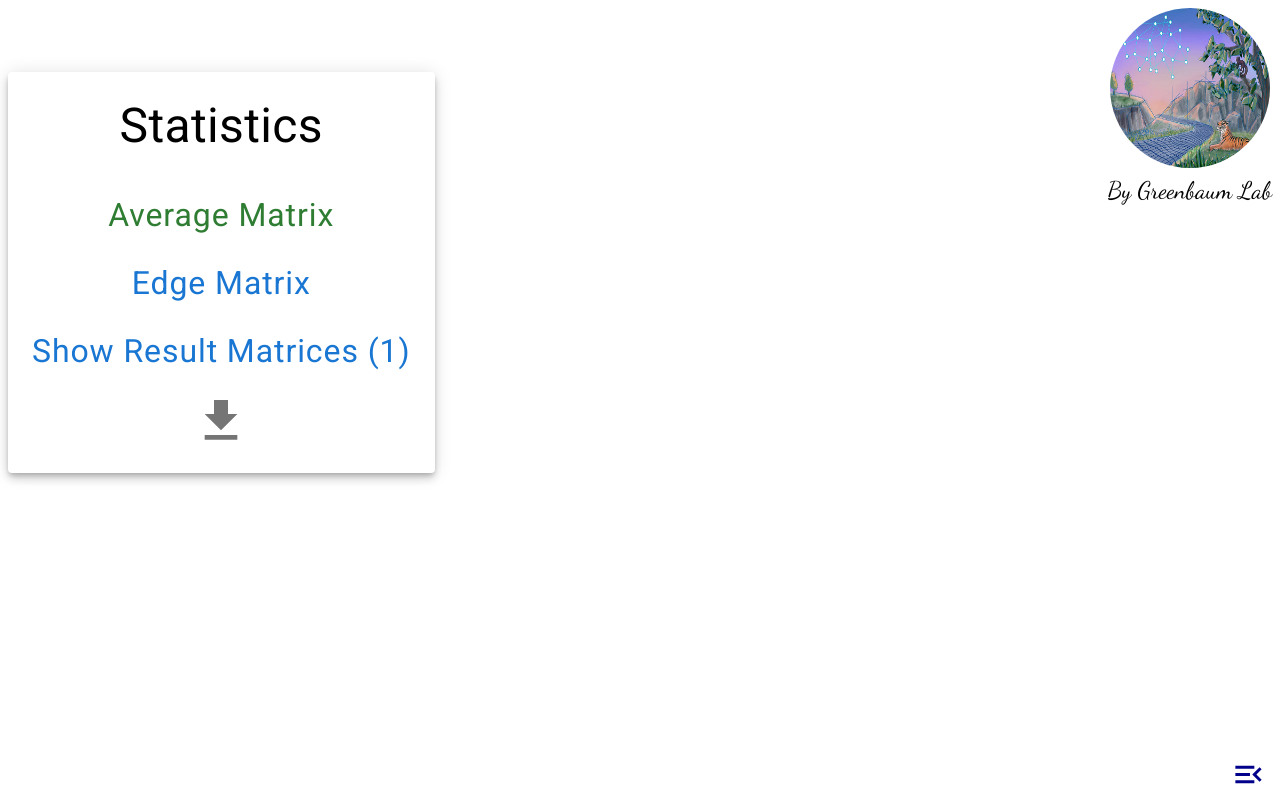
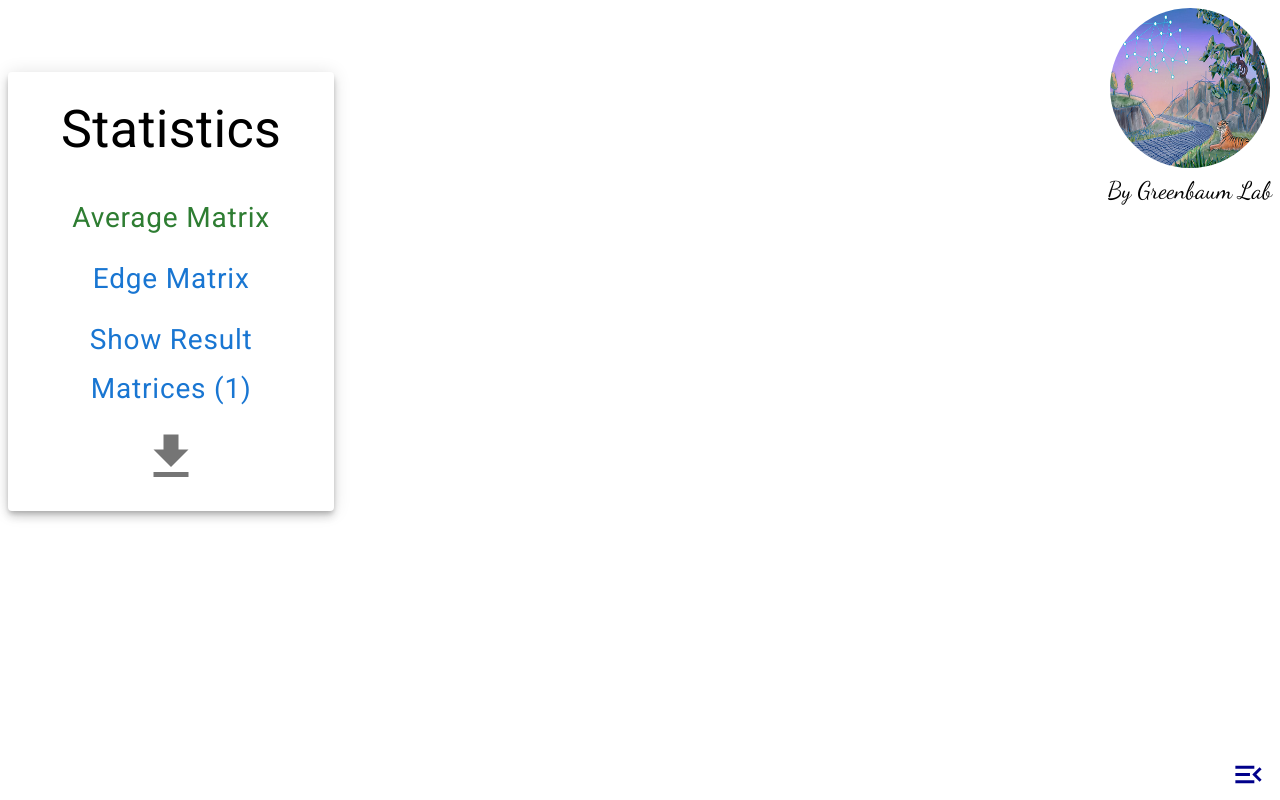
Before and after one commit to Eyal708/WebApplication, a React (Create React App) app: page /Statistics in a window 1280 px wide. Built offline with nearby package versions, Linux system fonts and the light colour scheme.

Commit message:
- Changed both download and upload icons.
- Added the section 'Code' to the 'About Our    Software' page.

- Fixed some indentation and made some files look cleaner.

```diff
--- a/src/AboutPage.jsx
+++ b/src/AboutPage.jsx
@@ -133,6 +133,20 @@ const About = () => {
               </Typography>
             </Grid>
             <Grid item>
+              <Typography variant="h4" id="code" color="GrayText">
+                Code
+              </Typography>
+            </Grid>
+
+            <Grid item>
+              <Typography color="darkslategrey" style={{maxWidth:"70%", wordWrap:"break-word"}}>
+                The software is based on code available as a
+                <a href="https://pypi.org/project/population-structure/" target="_blank" rel="noopener noreferrer"> Python package.</a> You can also
+                find the code in a <a href="https://github.com/Eyal708/population_structure_package" target="_blank" rel="noopener noreferrer">GitHub repository.</a>
+              </Typography>
+            </Grid>
+
+            <Grid item>
               <Typography variant="h4" id="references" color="GrayText">
                 References
               </Typography>
@@ -161,9 +175,9 @@ const About = () => {
                 This software was developed at <a href="https://greenbaumlab.com" target="_blank" rel="noopener noreferrer">Greenbaum Lab</a> by:
                 <ul>
                   <li>Eyal Haluts</li>
-      <li>Keith Harris</li>
                   <li>Gili Greenbaum</li>
                 </ul>
+                With the assistance of Keith Harris.  <br/>
                 For any questions, you can send an email to: <a href="mailto:eyal.haluts@mail.huji.ac.il">eyal.haluts@mail.huji.ac.il</a>
               </Typography>
             </Grid>
--- a/src/InputMatrixForm.jsx
+++ b/src/InputMatrixForm.jsx
@@ -6,7 +6,7 @@ import { Checkbox, FormControlLabel } from '@material-ui/core';
 import { Grid,  TextField, ButtonGroup} from '@material-ui/core';
 import Button from '@mui/material/Button';
 import InputMatrix from './InputMatrix';
-import CloudUploadIcon from '@material-ui/icons/CloudUpload';
+import CloudUploadIcon from '@mui/icons-material/Upload'
 import { makeStyles } from '@material-ui/core/styles';
 import { Tooltip, IconButton} from '@material-ui/core';
 import InfoOutlinedIcon from '@material-ui/icons/InfoOutlined';
@@ -118,7 +118,7 @@ function InputMatrixForm({onSubmit, inputMatrixSize, setInputMatrixSize, isFst,
           }
           // check if matrix size is 2 or more
           if (matrix.length < 2) {
-            alert('Matrix size must be at least 2');
+            alert('Matrix size must be at least 2X2');
             return;
           }
           setFileName(file.name);
--- a/src/MigrationToFst.jsx
+++ b/src/MigrationToFst.jsx
@@ -15,6 +15,7 @@ export default function MigrationToFst() {
       <InlineMath math="F_{st}" />
     </>
   );
+
   return <TransformationPage inputMatrixType="Migration" cardTitle =
                             {cardTitle} cardImage = {FstImage} cardDescription={migrationExplanation} />
 }
--- a/src/NewApp.jsx
+++ b/src/NewApp.jsx
@@ -7,6 +7,7 @@ import AboutPage from "./AboutPage";
 import { useState } from "react";
 export default function NewApp() {
     const [resultMatrices, setResultMatrices] = useState([]);
+
     return (
       <div>
       <BrowserRouter basename="/">
--- a/src/ScrollMenu.jsx
+++ b/src/ScrollMenu.jsx
@@ -9,7 +9,7 @@ import './index.css';
 const useStyles = makeStyles((theme) => ({
   menu: {
     position: 'fixed',
-    top: '30vmin', // Adjust based on your logo's position
+    top: '28vh', // Adjust based on your logo's position
     right: '1vmin',
     display: 'flex',
     flexDirection: 'column',
@@ -50,6 +50,7 @@ const ScrollMenu = () => {
     { id: 'setting', label: 'Setting' },
     { id: 'migrationToFst', label: <>Migration <span style={{ marginLeft: '5px' }}></span>{rightArrow}<span style={{ marginRight: '5px' }}></span><InlineMath math="F_{st}" /></> },
     { id: 'fstToMigration', label: <><InlineMath math="F_{st}" /> <span style={{ marginLeft: '5px' }}></span>{rightArrow}<span style={{ marginRight: '5px' }}></span> Migration </> },
+    { id: 'code', label: 'Code'},
     { id: 'references', label: 'References' },
     { id: 'credits', label: 'Credits' },
   ];
--- a/src/Statistics.jsx
+++ b/src/Statistics.jsx
@@ -17,20 +17,7 @@ import JSZip from 'jszip';
 import {CLIP_LOADER} from './constants';
 import Typography from '@material-ui/core/Typography';
 function StatisticsPage(){
-    //result matrices is any array of 2d arrays representing squared matrices.
-    // This page should disaply the matrix which is the average of all the matrices in the array.
-    // When hovered over a cell, the user should see the standard deviation of the values in that cell.
-    // The user should also be able to download the average matrix as a csv file.
 
-    // The average matrix should be calculated as follows:
-    // For each cell in the matrix, calculate the average of the values in that cell across all matrices
-    // in the array.
-    // The standard deviation of the values in a cell should be calculated as follows:
-    // For each matrix in the array, calculate the difference between the value in the cell and the average
-    // value in that cell. Square this difference. Sum all these squared differences. Divide by the number of
-    // matrices in the array. Take the square root of this value.
-    // The standard deviation should be displayed to 2 decimal places.
-    // The average matrix should be displayed to 2 decimal places.
     const [resultMatrices, setResultMatrices] = useState([]); // An array of 2d arrays representing squared matrices
     const [averageMatrix, setAverageMatrix] = useState([]);
     const [edgeMatrix, setEdgeMatrix] = useState([]); // Will show in how many matrices the edge exists
@@ -170,6 +157,8 @@ function StatisticsPage(){
             top: '9vmin',
             left: '1vmin',
             display: 'flex',
+            minWidth: '23vw',
+            maxWidth: '23vw',
             flexDirection: 'column',
             backgroundColor: 'white', // Optional: Add background color to the menu for better visibility
             padding: theme.spacing(2), // Optional: Add some padding around the menu items
@@ -179,7 +168,7 @@ function StatisticsPage(){
 
         title: {
             marginBottom: theme.spacing(2), // Space between title and first menu item
-            fontSize: '6vmin', // Increase font size for bigger headline
+            fontSize: '6.5vmin', // Increase font size for bigger headline
             color: 'black', // Change color, example uses Material-UI's primary color
             fontFamily: 'Roboto, sans-serif', // Correct font family
             align:"center"
@@ -187,7 +176,7 @@ function StatisticsPage(){
 
         menuItem: {
             margin: theme.spacing(2),
-            fontSize: '4vmin', // Correct font size
+            fontSize: '3.5vmin', // Correct font size
             fontFamily: 'Roboto, sans-serif', // Correct font family
             '&:hover': {
             cursor: 'pointer',
@@ -214,7 +203,7 @@ function StatisticsPage(){
 
                 <Grid item>
                 {buttonClicked === 2 && (
-                <ButtonGroup disableElevation orientation="horizontal" color="success" variant="text" size="small" style={{ border: 'none', backgroundColor: 'transparent' }}>
+                <ButtonGroup disableElevation orientation="horizontal" color="success" variant="text" size="small" style={{ border: 'none' }}>
                     <Button onClick={() => onLeftClick()} startIcon={<ArrowLeftIcon style={{ fontSize: "8vmin" }} />} style={{ borderRight: 'none', padding:'0px' }} />
                     <Button onClick={() => onRightClick()} startIcon={<ArrowRightIcon style={{ fontSize: "8vmin" }} />} style={{ borderLeft: 'none', padding:'0px' }} />
                 </ButtonGroup>
@@ -238,7 +227,7 @@ function StatisticsPage(){
                                 className={classes.menuItem}
                                 color={buttonClicked === 0 ? "success" : "primary"}
                                 onClick={() => onStatClick(0)}
-                                style={{ textTransform:'none', fontSize:'4vmin'}}>
+                                style={{ textTransform:'none', fontSize:'3.5vmin'}}>
                                 Average Matrix
                             </Button>
                         </Tooltip>
@@ -250,7 +239,7 @@ function StatisticsPage(){
                                 className={classes.menuItem}
                                 color={buttonClicked === 1 ? "success" : "primary"}
                                 onClick={() => onStatClick(1)}
-                                style={{ textTransform:'none', fontSize:"4vmin"}}>
+                                style={{ textTransform:'none', fontSize:"3.5vmin"}}>
                                 Edge Matrix
                             </Button>
                         </Tooltip>
@@ -258,7 +247,7 @@ function StatisticsPage(){
                             <Button className={classes.menuItem}
                                 color={buttonClicked === 2 ? "success" : "primary"}
                                 onClick={() => onStatClick(2)}
-                                style={{ textTransform : 'none', fontSize:"4vmin" }}>
+                                style={{ textTransform : 'none', fontSize:"3.5vmin" }}>
                                 {`Show Result Matrices (${matrixIndex + 1})`}
                             </Button>
                         </Tooltip>
@@ -267,7 +256,7 @@ function StatisticsPage(){
                             classes={{ tooltip: classes.tooltip }}
                             placement="right">
                             <IconButton color="default" onClick={downloadStatistics}>
-                                <DownloadIcon style={{ fontSize: "7vmin" }} />
+                                <DownloadIcon style={{ fontSize: "7.5vmin" }} />
                             </IconButton>
                         </Tooltip>
                     </Grid>
--- a/src/TransformationPage.jsx
+++ b/src/TransformationPage.jsx
@@ -2,7 +2,7 @@ import {useState, useEffect, useRef} from 'react';
 import React from "react";
 import {Grid} from '@material-ui/core';
 import Button from '@mui/material/Button';
-import CloudDownloadIcon from '@material-ui/icons/CloudDownload';
+import CloudDownloadIcon from '@mui/icons-material/Download';
 import QueryStatsIcon from '@mui/icons-material/QueryStats';
 import SideMenu from './SideMenu';
 import Papa from 'papaparse';
@@ -159,14 +159,14 @@ export default function TransformationPage({inputMatrixType, isIndirectMigration
         <Grid item>
           <Button  className={classes.button} variant='contained' color="info"
                   onClick={downloadOutputMatrices} size="large"
-                  startIcon={<CloudDownloadIcon style = {{fontSize:"3vmin"}}/>}
+                  startIcon={<CloudDownloadIcon style = {{fontSize:"4vmin"}}/>}
                   component="label">
                   Download Zip ({submittedNumRuns} files)
           </Button>
         </Grid>
         <Grid item>
           <Button className={classes.button} variant="contained" color="info" size="large"
-                  startIcon = {<QueryStatsIcon style = {{fontSize:"3vmin"}}/>}
+                  startIcon = {<QueryStatsIcon style = {{fontSize:"4vmin"}}/>}
                   onClick={onStatisticsClick}>
                   Summary Statistics
           </Button>
@@ -185,7 +185,7 @@ export default function TransformationPage({inputMatrixType, isIndirectMigration
           <Grid item>
               {submittedMatrix && <Button type='button' className = {classes.button}
                                   onClick={downloadOutputMatrix} variant='contained'
-                                  startIcon={<CloudDownloadIcon style = {{fontSize:"3vmin"}}/>}
+                                  startIcon={<CloudDownloadIcon style = {{fontSize:"4vmin"}}/>}
                                   color={inputMatrixType==="Fst"? "success":"primary"}
                                   component="label" size="large">
                 Download CSV
```
Lines whose indentation alone changed are shown as unchanged.
